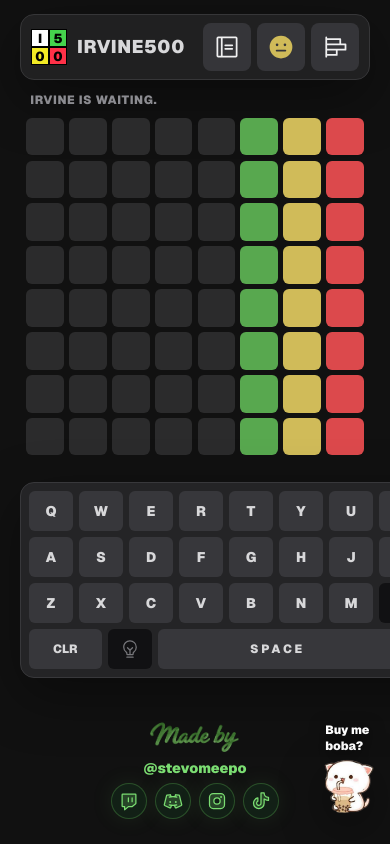
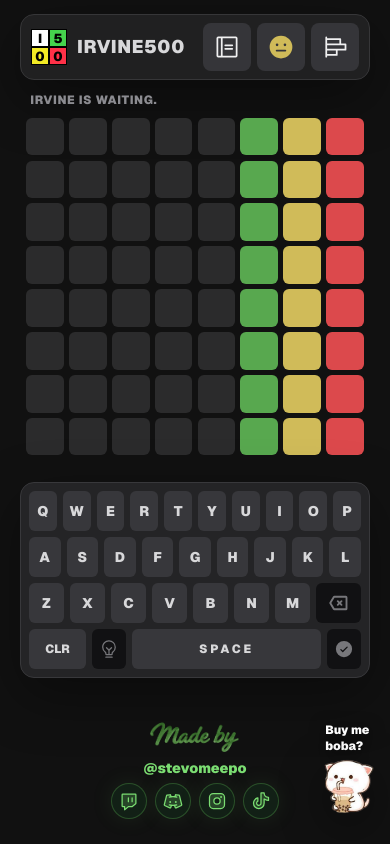
Before and after one commit to stevomeepo/irvine-500, a Next.js app: page / in a window 390 px wide. Built offline with nearby package versions, Linux system fonts and the light colour scheme.

Commit message:
Revert "Prevent mobile keyboard key shrinking"
This reverts commit 4f8c906b218600c1b61fa187c4033deb8c6a320f.

```diff
--- a/app/page.js
+++ b/app/page.js
@@ -1552,11 +1552,11 @@ export default function Home() {
           </div>
         </section>
 
-        <section className="mx-auto mt-[var(--keyboard-margin)] w-max shrink-0 rounded-[14px] border border-[#38383b] bg-[#242426] p-[var(--keyboard-pad)] shadow-[0_18px_55px_rgba(0,0,0,0.35)]">
-          <div className="flex w-max flex-col gap-[var(--key-gap)]">
+        <section className="mx-auto mt-[var(--keyboard-margin)] w-fit max-w-full shrink-0 rounded-[14px] border border-[#38383b] bg-[#242426] p-[var(--keyboard-pad)] shadow-[0_18px_55px_rgba(0,0,0,0.35)]">
+          <div className="flex flex-col gap-[var(--key-gap)]">
             {KEY_ROWS.map((row, rowIndex) => (
               <div
-                className="flex w-max justify-center gap-[var(--key-gap)]"
+                className="flex justify-center gap-[var(--key-gap)]"
                 key={`keyboard-${row}`}
               >
                 {row.split("").map((letter) => {
@@ -1567,7 +1567,7 @@ export default function Home() {
                       type="button"
                       onClick={() => pressKey(letter)}
                       disabled={disabled || won || lost}
-                      className={`grid h-[var(--key-height)] w-[var(--key-width)] shrink-0 place-items-center rounded-md text-sm font-black transition ${
+                      className={`grid h-[var(--key-height)] w-[var(--key-width)] place-items-center rounded-md text-sm font-black transition ${
                         disabled
                           ? "bg-[#111113] text-[#5b5b60]"
                           : "bg-[#37373b] text-[#d8d8da] hover:bg-[#444449]"
@@ -1584,7 +1584,7 @@ export default function Home() {
                     type="button"
                     onClick={() => pressKey("BACK")}
                     disabled={won || lost}
-                    className="grid h-[var(--key-height)] w-[calc(var(--key-width)*1.28)] shrink-0 place-items-center rounded-md bg-[#111113] text-sm font-black text-[#77777b] transition hover:bg-[#1b1b1f]"
+                    className="grid h-[var(--key-height)] w-[calc(var(--key-width)*1.28)] place-items-center rounded-md bg-[#111113] text-sm font-black text-[#77777b] transition hover:bg-[#1b1b1f]"
                     title="Delete"
                   >
                     <BackspaceIcon />
@@ -1593,11 +1593,11 @@ export default function Home() {
               </div>
             ))}
 
-            <div className="flex w-max justify-center gap-[var(--key-gap)]">
+            <div className="flex justify-center gap-[var(--key-gap)]">
               <button
                 type="button"
                 onClick={clearCurrentRow}
-                className={`grid h-[var(--key-height)] shrink-0 place-items-center rounded-md bg-[#37373b] text-xs font-black text-[#d8d8da] transition hover:bg-[#444449] ${
+                className={`grid h-[var(--key-height)] place-items-center rounded-md bg-[#37373b] text-xs font-black text-[#d8d8da] transition hover:bg-[#444449] ${
                   showsHintKey
                     ? "w-[calc(var(--key-width)*1.65)]"
                     : "w-[calc(var(--key-width)*2.65+var(--key-gap))]"
@@ -1610,7 +1610,7 @@ export default function Home() {
                 <button
                   type="button"
                   onClick={addHint}
-                  className="grid h-[var(--key-height)] w-[var(--key-width)] shrink-0 place-items-center rounded-md bg-[#111113] text-base font-black text-[#77777b] transition hover:bg-[#1b1b1f]"
+                  className="grid h-[var(--key-height)] w-[var(--key-width)] place-items-center rounded-md bg-[#111113] text-base font-black text-[#77777b] transition hover:bg-[#1b1b1f]"
                   title="Hint"
                 >
                   <HintIcon />
@@ -1620,7 +1620,7 @@ export default function Home() {
                 type="button"
                 onClick={() => pressKey("SPACE")}
                 disabled={won || lost}
-                className="grid h-[var(--key-height)] w-[calc(var(--key-width)*5.45)] shrink-0 place-items-center rounded-md bg-[#37373b] text-xs font-black uppercase tracking-[0.24em] text-[#d8d8da] transition hover:bg-[#444449]"
+                className="grid h-[var(--key-height)] w-[calc(var(--key-width)*5.45)] place-items-center rounded-md bg-[#37373b] text-xs font-black uppercase tracking-[0.24em] text-[#d8d8da] transition hover:bg-[#444449]"
               >
                 Space
               </button>
@@ -1628,7 +1628,7 @@ export default function Home() {
                 type="button"
                 onClick={() => pressKey("ENTER")}
                 disabled={won || lost}
-                className="grid h-[var(--key-height)] w-[var(--key-width)] shrink-0 place-items-center rounded-md bg-[#111113] text-base font-black text-[#77777b] transition hover:bg-[#1b1b1f]"
+                className="grid h-[var(--key-height)] w-[var(--key-width)] place-items-center rounded-md bg-[#111113] text-base font-black text-[#77777b] transition hover:bg-[#1b1b1f]"
                 title="Submit"
               >
                 <CheckIcon />
```
